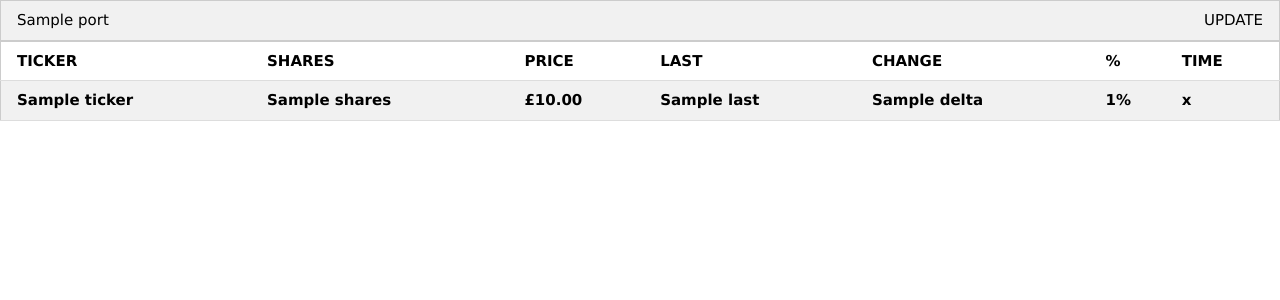
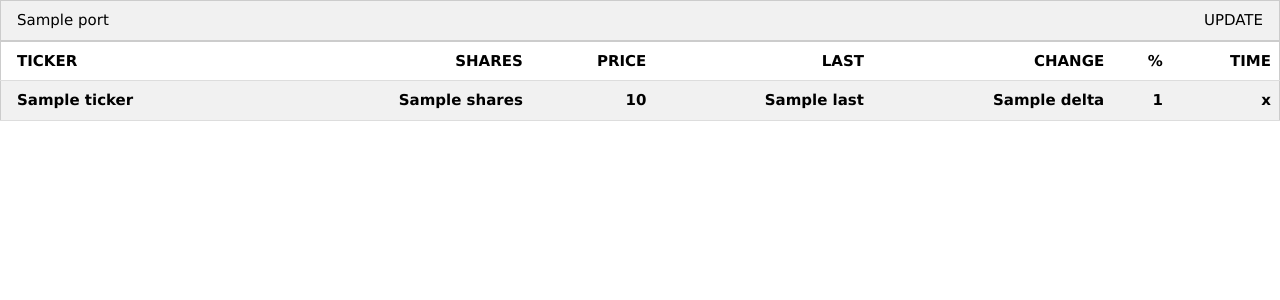
Before and after one commit to berkobob/PortViewer, a Flask app: template src/view/templates/home.html in a window 1280 px wide. Shown: the top 300 px of the page. Run offline with Flask 2, Linux system fonts and the light colour scheme; the template is opened without the code that fills it: most values are stand-ins (such as "Sample title", 1, 10 or a date in 2020); lists and menus that the app fills with data are empty.

Commit message:
Format web view and include correct money symbol

```diff
--- a/src/view/app.py
+++ b/src/view/app.py
@@ -13,7 +13,7 @@ def startWebView(new_controller):
 def hello_method(port=None):
     global controller
 
-    if request.method == "POST":
+    if 'update' in request.form.keys():
         controller.update(port)
 
     tickers=[]
--- a/src/view/static/css/style.css
+++ b/src/view/static/css/style.css
@@ -1,3 +1,3 @@
-.th {
+th {
     text-align: right;
 }
--- a/src/view/templates/base.html
+++ b/src/view/templates/base.html
@@ -19,12 +19,12 @@
     <table class="w3-table-all">
         <tr>
             <th>TICKER</th>
-            <th>SHARES</th>
-            <th>PRICE</th>
-            <th>LAST</th>
-            <th>CHANGE</th>
-            <th>%</th>
-            <th>TIME</th>
+            <th class="w3-right-align">SHARES</th>
+            <th class="w3-right-align">PRICE</th>
+            <th class="w3-right-align">LAST</th>
+            <th class="w3-right-align">CHANGE</th>
+            <th class="w3-right-align">%</th>
+            <th class="w3-right-align">TIME</th>
         </tr>
 </head>
 <body>
--- a/src/view/templates/home.html
+++ b/src/view/templates/home.html
@@ -4,12 +4,12 @@
             {% for ticker in tickers %}
             <tr>
                 <th>{{ ticker.to_dict()['ticker'] }}</th>
-                <th>{{ ticker.to_dict()['shares'] }}</th>
-                <th>{{ '£%.2f'|format(ticker.to_dict()['price']) }}</th>
-                <th>{{ ticker.to_dict()['last'] }}</th>
-                <th>{{ ticker.to_dict()['delta'] }}</th>
-                <th>{{ ticker.to_dict()['percent'] }}%</th>
-                <th>{{ ticker.to_dict()['stamp'] }}</th>
+                <th class="w3-right-align">{{ ticker.to_dict()['shares'] }}</th>
+                <th class="w3-right-align">{{ ticker.to_dict()['price'] }}</th>
+                <th class="w3-right-align">{{ ticker.to_dict()['last'] }}</th>
+                <th class="w3-right-align">{{ ticker.to_dict()['delta'] }}</th>
+                <th class="w3-right-align">{{ ticker.to_dict()['percent'] }}</th>
+                <th class="w3-right-align">{{ ticker.to_dict()['stamp'] }}</th>
             </tr>
             {% endfor%}
         </table>
```
Also changed, not shown: src/controller/ticker.py (+27 -6 lines), 1 other file.
